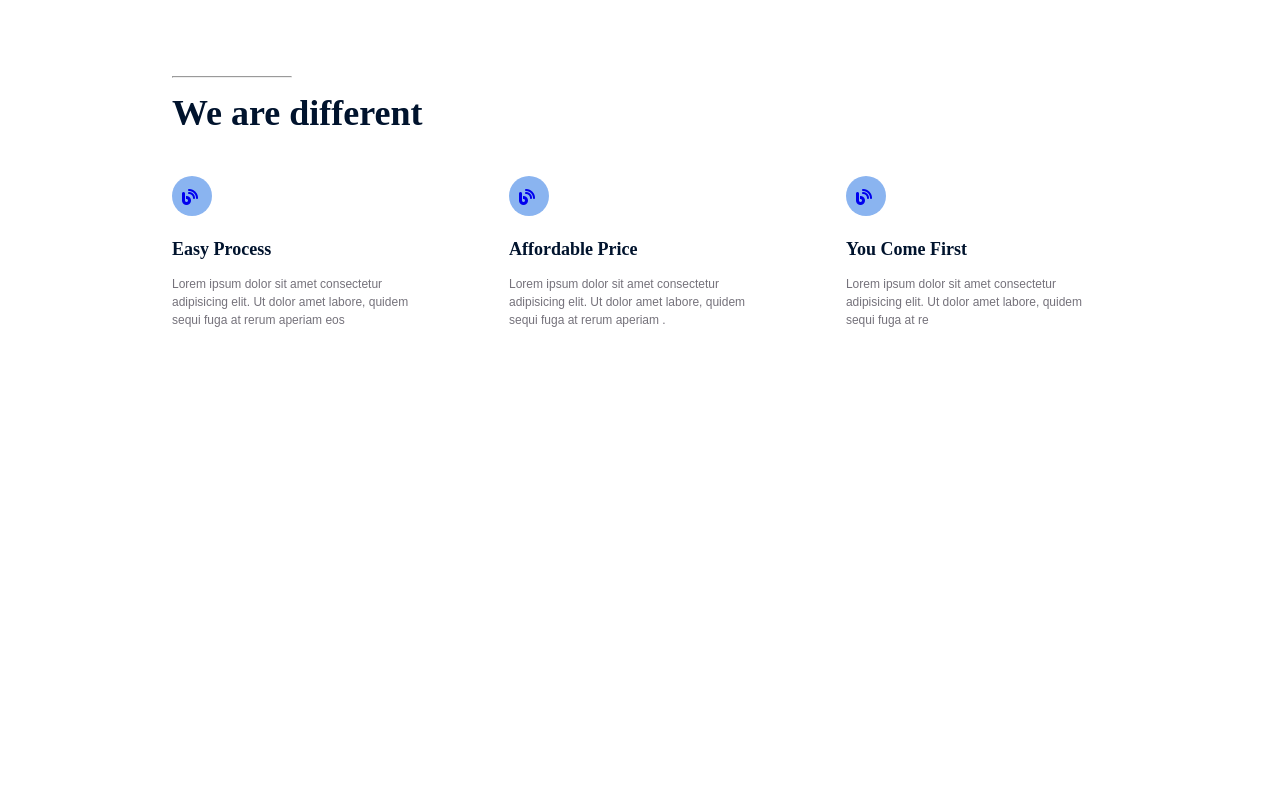
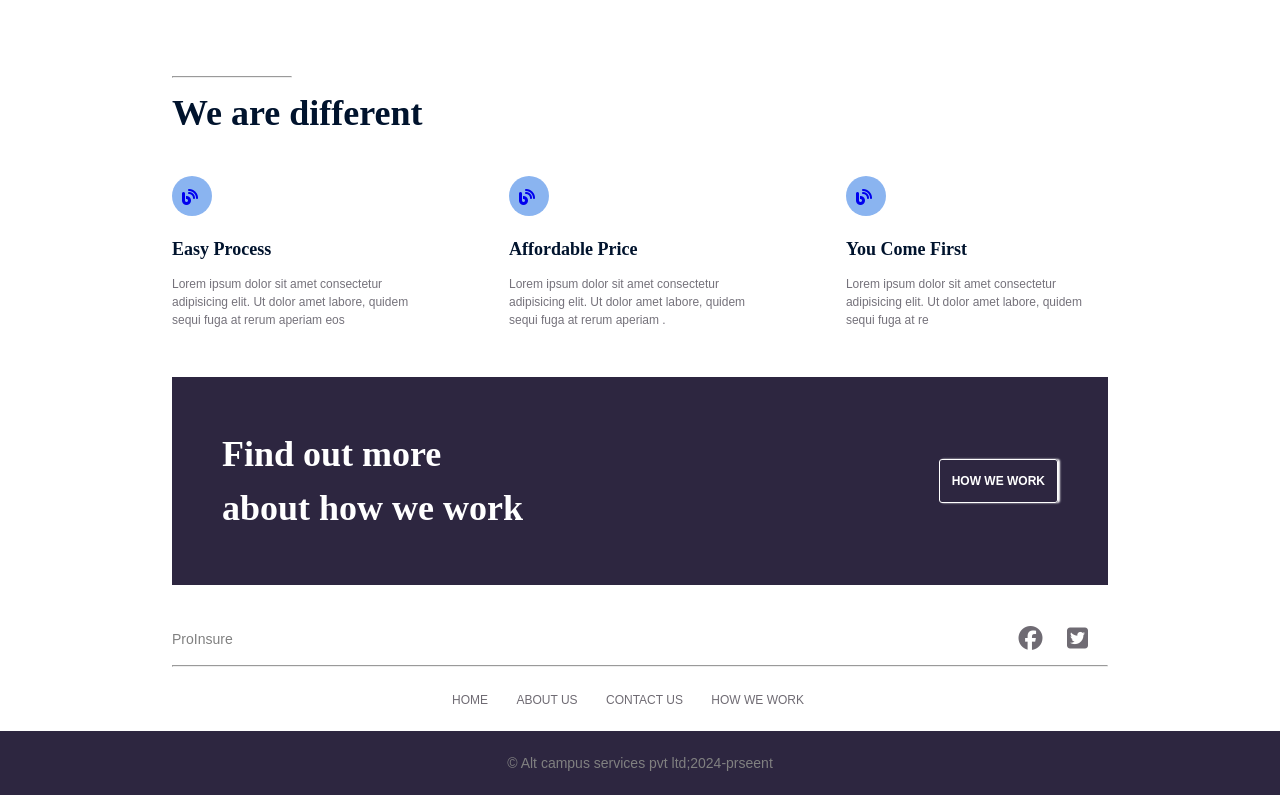
Before and after one commit to Dhananjay74/Working-With-Web-Typography, a plain HTML site: page Assignment 2/index.html in a window 1280 px wide. Shown: the part 899-1694 px from the top of the page. Before the commit the page ends 1240 px from the top, so only its background shows below. Drawn offline with Linux system fonts and the light colour scheme.

Commit message:
complete Assignment 2

```diff
--- a/Assignment 2/index.html
+++ b/Assignment 2/index.html
@@ -60,13 +60,13 @@
       </section>
       <section class="section-3">
         <div class="container">
-          <hr>
+          <hr />
           <h2>We are different</h2>
           <div class="flex">
             <div class="col-1-3">
               <div class="icon-circle">
                 <a href="#"><i class="fa-solid fa-blog"></i></a>
-            </div>
+              </div>
               <h3>easy process</h3>
               <p>
                 Lorem ipsum dolor sit amet consectetur adipisicing elit. Ut
@@ -76,7 +76,7 @@
             <div class="col-1-3">
               <div class="icon-circle">
                 <a href="#"><i class="fa-solid fa-blog"></i></a>
-            </div>
+              </div>
               <h3>Affordable price</h3>
               <p>
                 Lorem ipsum dolor sit amet consectetur adipisicing elit. Ut
@@ -86,7 +86,7 @@
             <div class="col-1-3">
               <div class="icon-circle">
                 <a href="#"><i class="fa-solid fa-blog"></i></a>
-            </div>
+              </div>
               <h3>You come first</h3>
               <p>
                 Lorem ipsum dolor sit amet consectetur adipisicing elit. Ut
@@ -96,6 +96,35 @@
           </div>
         </div>
       </section>
+      <section class="container">
+        <div class="box flex">
+          <h2>Find out more about how we work</h2>
+          <div class="btn box-btn">
+            <a href="#">how we work</a>
+          </div>
+        </div>
+      </section>
     </main>
+    <footer class="footer">
+      <div class="container">
+        <div class="flex">
+          <span>ProInsure</span>
+          <nav>
+            <a href="#"><i class="fa-brands fa-facebook"></i></a>
+            <a href="#"><i class="fa-brands fa-square-twitter"></i></a>
+          </nav>
+        </div>
+        <hr />
+        <nav class="footer-nav">
+          <a href="#">Home</a>
+          <a href="#">About us</a>
+          <a href="#">contact us</a>
+          <a href="#">How we work</a>
+        </nav>
+      </div>
+      <div class="footer-box">
+        <span>&copy; Alt campus services pvt ltd;2024-prseent</span>
+      </div>
+    </footer>
   </body>
 </html>
--- a/Assignment 2/style.css
+++ b/Assignment 2/style.css
@@ -264,6 +264,7 @@ h2 {
 }
 
 /* section-3 */
+
 .section-3 {
   margin-top: 120px;
 }
@@ -282,10 +283,61 @@ h3 {
   border-radius: 50%;
 }
 .section-3 p {
- font-size: 12px;
- margin: 12px 0;
- color: hsl(260deg 3.8% 46.47%);
+  font-size: 12px;
+  margin: 12px 0;
+  color: hsl(260deg 3.8% 46.47%);
 }
 .col-1-3 {
   width: 28%;
 }
+
+/* section-4 */
+
+.box {
+  background-color: rgb(45 38 64);
+  padding: 50px;
+  margin: 36px 0;
+}
+.box h2 {
+  color: white;
+  width: 42%;
+  padding-right: 50px;
+}
+.box a {
+  color: white;
+  text-decoration: none;
+}
+.footer span {
+  font-size: 32px;
+  font-weight: 700;
+}
+.footer a {
+  font-size: 24px;
+  margin-right: 20px;
+  color: rgb(111 107 115);
+}
+.footer hr {
+  width: 100%;
+}
+.footer-nav {
+  text-align: center;
+  margin: 20px 0;
+}
+.footer-nav a {
+  font-size: 12px;
+  text-decoration: none;
+  text-transform: uppercase;
+  margin-right: 24px;
+  color: rgb(111 107 115);
+  font-weight: 500;
+}
+.footer-box {
+  background-color: rgb(45 38 64);
+  padding: 20px 0;
+  text-align: center;
+}
+.footer span {
+  font-size: 14px;
+  color: gray;
+  font-weight: 400;
+}
```
